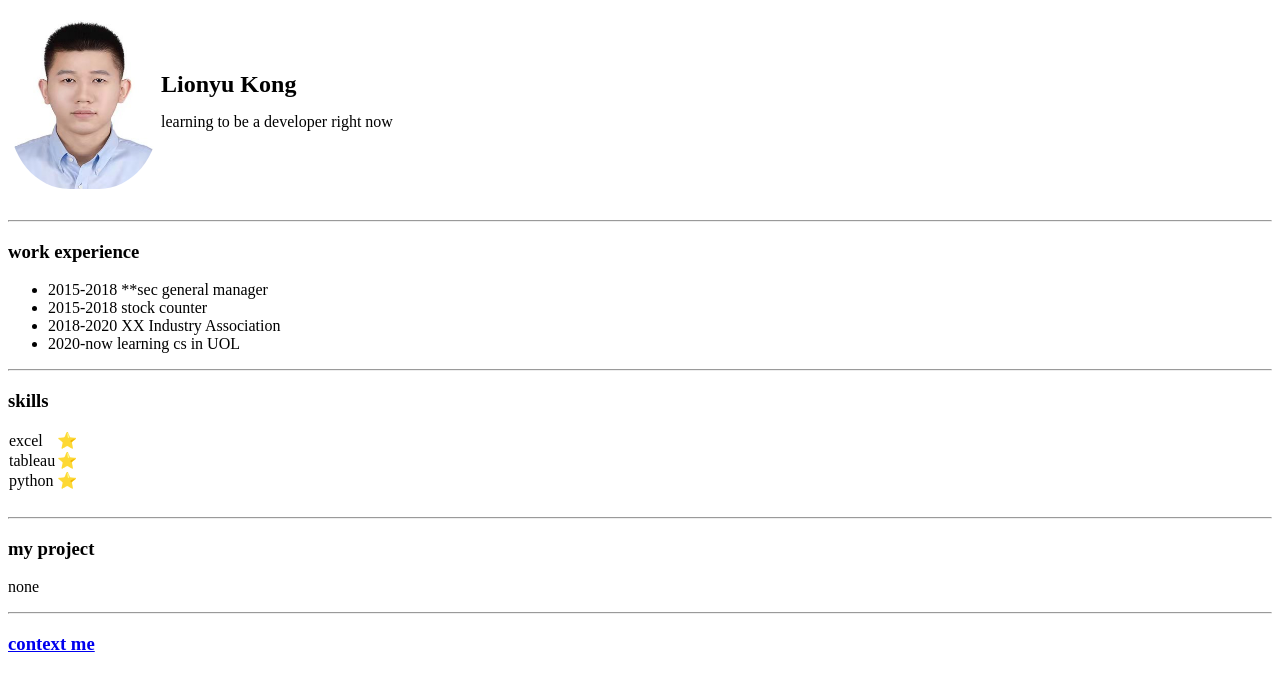
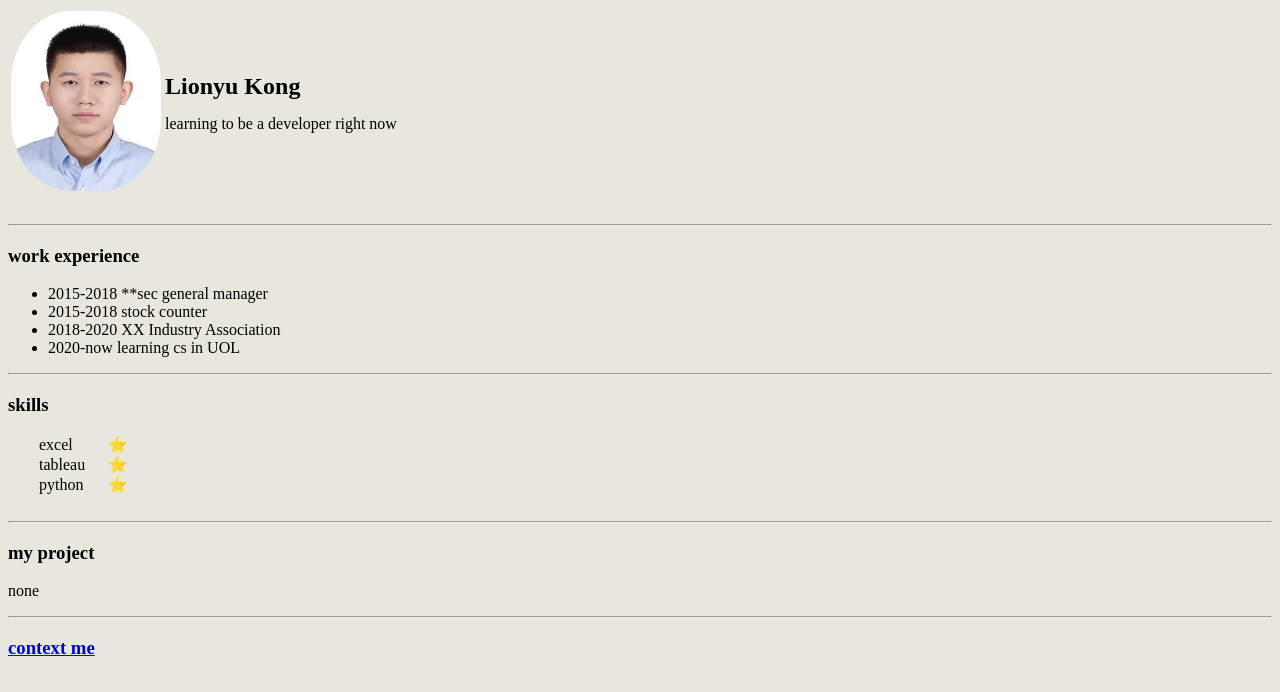
Before and after one commit to klkolly/myCV, a plain HTML site: page index.html in a window 1280 px wide. Drawn offline with Linux system fonts and the light colour scheme.

Commit message:
stylesheet

```diff
--- /dev/null
+++ b/css/styles.css
@@ -0,0 +1,29 @@
+
+body{
+    box-sizing: border-box;
+    background-color:#e7e7de;
+}
+img{
+    border-radius: 40%;
+    width: 150px;
+    height:180px;
+}
+.skillTable{
+
+    border-collapse: collapse;
+    border-spacing: 0;
+    width:100px;
+    margin-left: 30px;
+
+}
+
+tr{
+    height: 5px;
+    line-height: 18px;
+    height: 10px;
+
+}
+
+h3{
+    border: 200px;
+}
--- a/cv.html
+++ b/index.html
@@ -4,32 +4,7 @@
     <meta charset="UTF-8">
     <meta name="viewport" content="width=device-width, initial-scale=1.0">
     <title>cv</title>
-    <style>
-        body{
-            box-sizing: border-box;
-        }
-        img{
-            border-radius: 40%;
-            width: 150px;
-            height:180px;
-        }
-        table{
-
-            border-collapse: collapse;
-            border-spacing: 0;
-        }
-
-        tr{
-            height: 5px;
-            line-height: 18px;
-            height: 10px;
-        }
-
-        h3{
-            border: 200px;
-        }
-
-    </style>
+    <link rel="stylesheet" href="css/styles.css">
 </head>
 <body>
     <table>
@@ -64,7 +39,7 @@
         skills
     </h3>
 
-    <table>
+    <table class="skillTable">
         <tr><td>excel </td><td>⭐️</td></tr>
         <tr><td>tableau </td><td>⭐️</td></tr>
         <tr><td>python </td><td>⭐️</td></tr>
```
